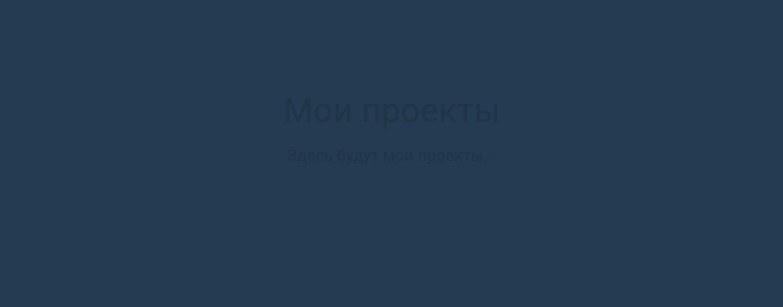
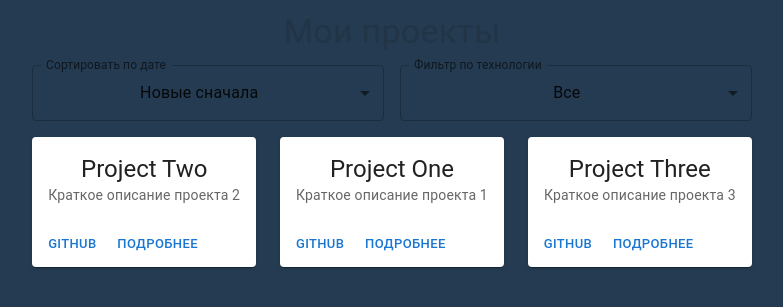
Before and after one commit to Erdaulet12/REACT_PROJECT, a React (Vite) app: page /projects in a window 1280 px wide. Shown: the part 271-578 px from the top of the page, without its empty margins (248-1031 px from the left). Built offline with nearby package versions, Linux system fonts and the light colour scheme.

Commit message:
1-2 added project page

```diff
--- a/src/App.jsx
+++ b/src/App.jsx
@@ -1,6 +1,7 @@
 import { BrowserRouter as Router, Routes, Route, Link } from 'react-router-dom';
 import { Container, Typography, Box } from '@mui/material';
 import { motion } from 'framer-motion';
+import ProjectsPage from './Projects';
 
 const HomePage = () => (
   <motion.div className="home-page" initial={{ opacity: 0 }} animate={{ opacity: 1 }} exit={{ opacity: 0 }}>
@@ -40,19 +41,6 @@ const AboutPage = () => (
   </motion.div>
 );
 
-const ProjectsPage = () => (
-  <motion.div className="page" initial={{ opacity: 0 }} animate={{ opacity: 1 }} exit={{ opacity: 0 }}>
-    <Container maxWidth="sm">
-      <Typography variant="h4" gutterBottom>
-        Мои проекты
-      </Typography>
-      <Typography variant="body1">
-        Здесь будут мои проекты...
-      </Typography>
-    </Container>
-  </motion.div>
-);
-
 const App = () => {
   return (
     <Router>
--- /dev/null
+++ b/src/Projects.css
@@ -0,0 +1,132 @@
+body {
+    font-family: Arial, sans-serif;
+    margin: 0;
+    padding: 0;
+    background-color: #253b51;
+    min-height: 100vh;
+}
+
+.container {
+    text-align: center;
+    padding: 20px;
+    max-width: 1200px;
+    margin: 0 auto;
+}
+
+.header {
+    background-color: #007bff;
+    color: white;
+    padding: 40px;
+    text-align: center;
+    border-radius: 15px;
+}
+
+.header h1 {
+    margin: 0;
+    font-size: 2.5em;
+}
+
+.header p {
+    font-size: 1.2em;
+}
+
+nav ul {
+    list-style-type: none;
+    padding: 0;
+    text-align: center;
+}
+
+nav ul li {
+    display: inline;
+    margin: 0 10px;
+}
+
+nav ul li a {
+    color: #5ddb41;
+    text-decoration: none;
+    font-size: 1.2em;
+    animation: fadeIn 1s ease-out, blink 0.3s 1s 3;
+}
+
+nav ul li a:hover {
+    text-decoration: underline;
+}
+
+.page {
+    padding: 20px;
+    animation: fadeIn 1s ease-out;
+}
+
+.home-page {
+    animation: fadeIn 1s ease-out;
+}
+
+.projects-page {
+    animation: fadeIn 1s ease-out;
+    text-align: left;
+}
+
+.projects-page .project-card {
+    background-color: #ffffff;
+    border-radius: 10px;
+    padding: 20px;
+    margin: 20px 0;
+    box-shadow: 0 2px 8px rgba(0, 0, 0, 0.2);
+    text-align: left;
+}
+
+.projects-page .project-card h5 {
+    margin: 0 0 10px;
+    font-size: 1.5em;
+    color: #333;
+}
+
+.projects-page .project-card p {
+    margin: 0 0 10px;
+    color: #666;
+    font-size: 1em;
+}
+
+.projects-page .project-card a {
+    color: #007bff;
+    text-decoration: none;
+}
+
+.projects-page .project-card a:hover {
+    text-decoration: underline;
+}
+
+.projects-page .filters {
+    display: flex;
+    justify-content: space-around;
+    flex-wrap: wrap;
+    margin-bottom: 20px;
+}
+
+.projects-page .filters .filter,
+.projects-page .filters .sort {
+    margin: 10px;
+    min-width: 150px;
+}
+
+@keyframes fadeIn {
+    from {
+        opacity: 0;
+    }
+
+    to {
+        opacity: 1;
+    }
+}
+
+@keyframes blink {
+
+    0%,
+    100% {
+        color: #5ddb41;
+    }
+
+    50% {
+        color: white;
+    }
+}
--- /dev/null
+++ b/src/Projects.jsx
@@ -0,0 +1,136 @@
+import { useState } from 'react';
+import { Container, Typography, Card, CardContent, CardActions, Button, Grid, Select, MenuItem, InputLabel, FormControl } from '@mui/material';
+import { Link } from 'react-router-dom';
+import { motion } from 'framer-motion';
+import './Projects.css';
+
+const sampleProjects = [
+  {
+    id: 1,
+    title: "Project One",
+    description: "Краткое описание проекта 1",
+    github: "https://github.com/username/project-one",
+    date: "2023-01-15",
+    technologies: ["React", "Redux"]
+  },
+  {
+    id: 2,
+    title: "Project Two",
+    description: "Краткое описание проекта 2",
+    github: "https://github.com/username/project-two",
+    date: "2023-03-20",
+    technologies: ["Node.js", "Express"]
+  },
+  {
+    id: 3,
+    title: "Project Three",
+    description: "Краткое описание проекта 3",
+    github: "https://github.com/username/project-three",
+    date: "2022-12-05",
+    technologies: ["React", "Material UI"]
+  }
+];
+
+const ProjectsPage = () => {
+  const [sortOption, setSortOption] = useState("dateDesc");
+  const [filterTech, setFilterTech] = useState("all");
+
+  const allTechnologies = [...new Set(sampleProjects.flatMap(project => project.technologies))];
+
+  const filteredProjects = sampleProjects.filter(project =>
+    filterTech === "all" || project.technologies.includes(filterTech)
+  );
+
+  const sortedProjects = [...filteredProjects].sort((a, b) => {
+    if (sortOption === "dateAsc") return new Date(a.date) - new Date(b.date);
+    if (sortOption === "dateDesc") return new Date(b.date) - new Date(a.date);
+    return 0;
+  });
+
+  return (
+    <motion.div
+      className="page"
+      initial={{ opacity: 0 }}
+      animate={{ opacity: 1 }}
+      exit={{ opacity: 0 }}
+    >
+      <Container maxWidth="lg" style={{ marginTop: '20px' }}>
+        <Typography variant="h4" gutterBottom>
+          Мои проекты
+        </Typography>
+
+        <Grid container spacing={2} alignItems="center" style={{ marginBottom: '16px' }}>
+          <Grid item xs={12} sm={6}>
+            <FormControl fullWidth variant="outlined">
+              <InputLabel id="sort-label">Сортировать по дате</InputLabel>
+              <Select
+                labelId="sort-label"
+                value={sortOption}
+                onChange={(e) => setSortOption(e.target.value)}
+                label="Сортировать по дате"
+              >
+                <MenuItem value="dateDesc">Новые сначала</MenuItem>
+                <MenuItem value="dateAsc">Старые сначала</MenuItem>
+              </Select>
+            </FormControl>
+          </Grid>
+
+          <Grid item xs={12} sm={6}>
+            <FormControl fullWidth variant="outlined">
+              <InputLabel id="filter-label">Фильтр по технологии</InputLabel>
+              <Select
+                labelId="filter-label"
+                value={filterTech}
+                onChange={(e) => setFilterTech(e.target.value)}
+                label="Фильтр по технологии"
+              >
+                <MenuItem value="all">Все</MenuItem>
+                {allTechnologies.map((tech) => (
+                  <MenuItem key={tech} value={tech}>
+                    {tech}
+                  </MenuItem>
+                ))}
+              </Select>
+            </FormControl>
+          </Grid>
+        </Grid>
+
+        <Grid container spacing={3}>
+          {sortedProjects.map((project) => (
+            <Grid item xs={12} sm={6} md={4} key={project.id}>
+              <Card className="project-card">
+                <CardContent>
+                  <Typography variant="h5" component="div">
+                    {project.title}
+                  </Typography>
+                  <Typography variant="body2" color="text.secondary">
+                    {project.description}
+                  </Typography>
+                </CardContent>
+                <CardActions>
+                  <Button
+                    size="small"
+                    href={project.github}
+                    target="_blank"
+                    rel="noopener noreferrer"
+                  >
+                    GitHub
+                  </Button>
+                  <Button
+                    size="small"
+                    component={Link}
+                    to={`/projects/${project.id}`}
+                  >
+                    Подробнее
+                  </Button>
+                </CardActions>
+              </Card>
+            </Grid>
+          ))}
+        </Grid>
+      </Container>
+    </motion.div>
+  );
+};
+
+export default ProjectsPage;
```
